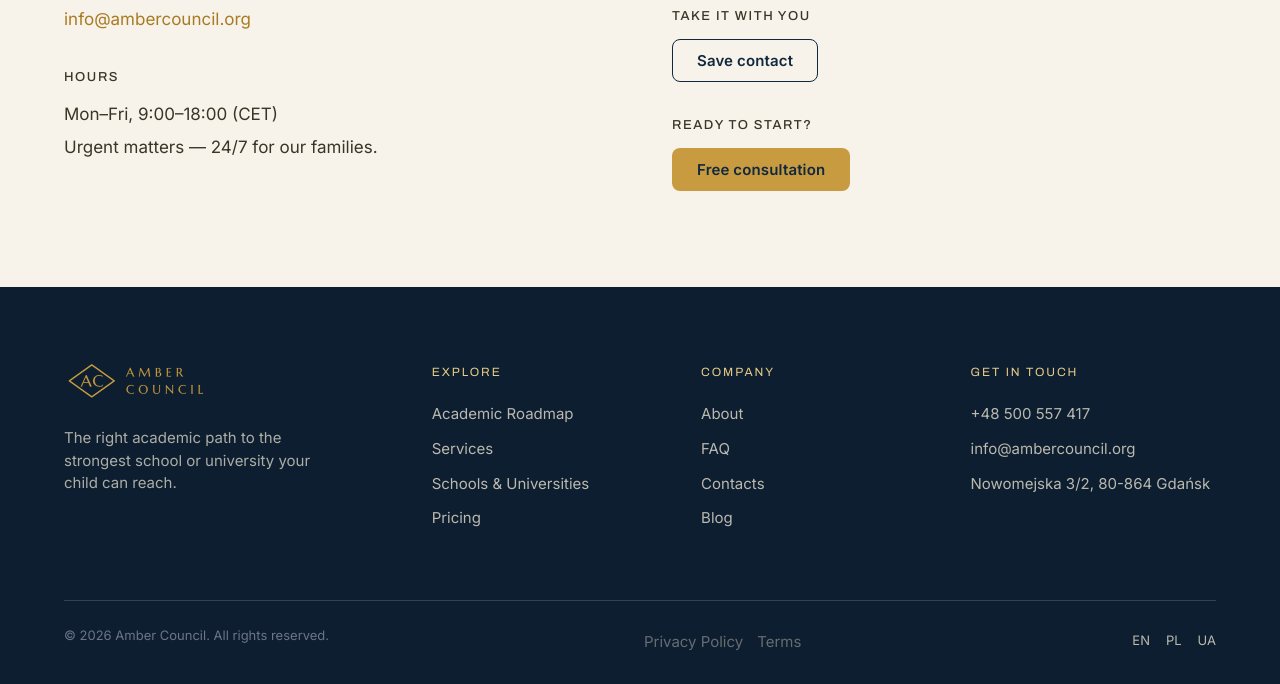
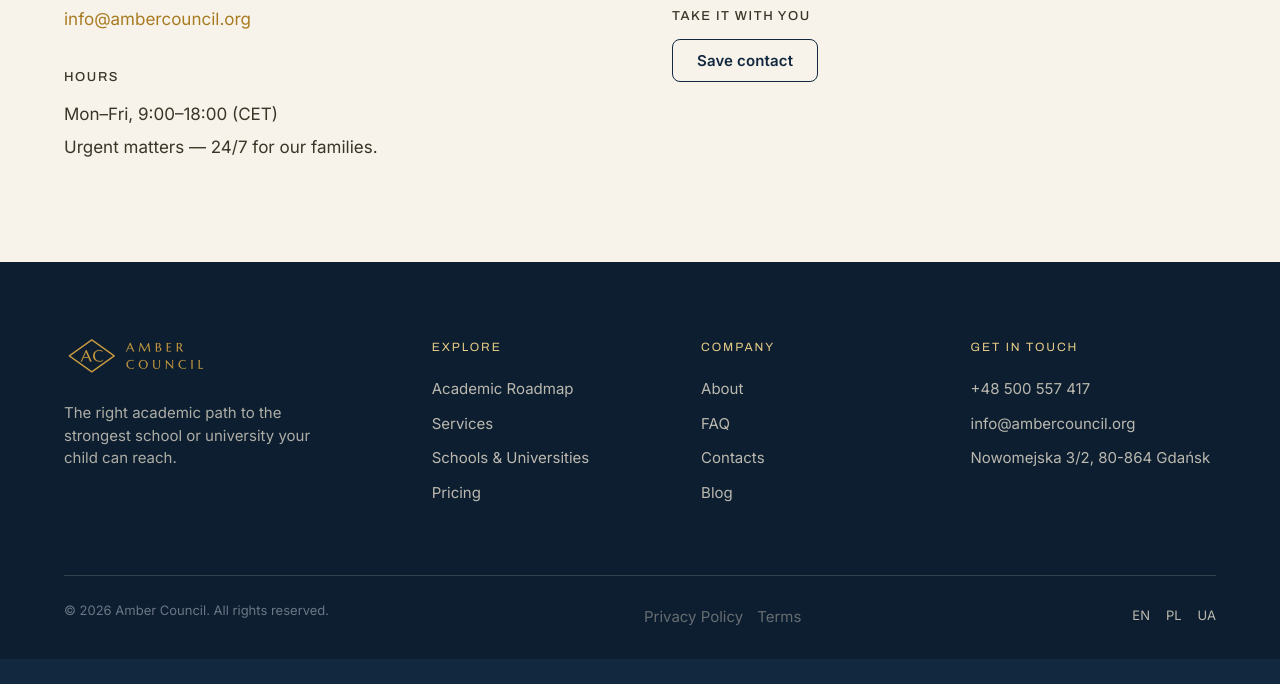
Before and after one commit to yegorshustik/amber, an Eleventy site: page src/contacts.html in a window 1280 px wide. Shown: the part 1498-2182 px from the top of the page. After the commit the page ends 2157 px from the top, so only its background shows below. Built offline with nearby package versions, Linux system fonts and the light colour scheme; Eleventy itself is replaced by a stand-in of ours; files that its build step writes are made by us from their sources.

Commit message:
Remove redundant Ready to start block from contacts.html

```diff
--- a/src/contacts.html
+++ b/src/contacts.html
@@ -349,13 +349,6 @@ description: "Contact Amber Council — Gdańsk-based premium academic guidance.
               <a class="ac-btn ac-btn--secondary" href="assets/amber-council.vcf" download>Save contact</a>
             </div>
           </div>
-
-          <div class="ac-contacts__block">
-            <p class="ac-eyebrow">Ready to start?</p>
-            <div class="ac-contacts__row">
-              <a class="ac-btn ac-btn--primary" href="#lead">Free consultation</a>
-            </div>
-          </div>
         </div>
 
       </div>
```
Also changed, not shown: site/contacts.html (+0 -7 lines).
